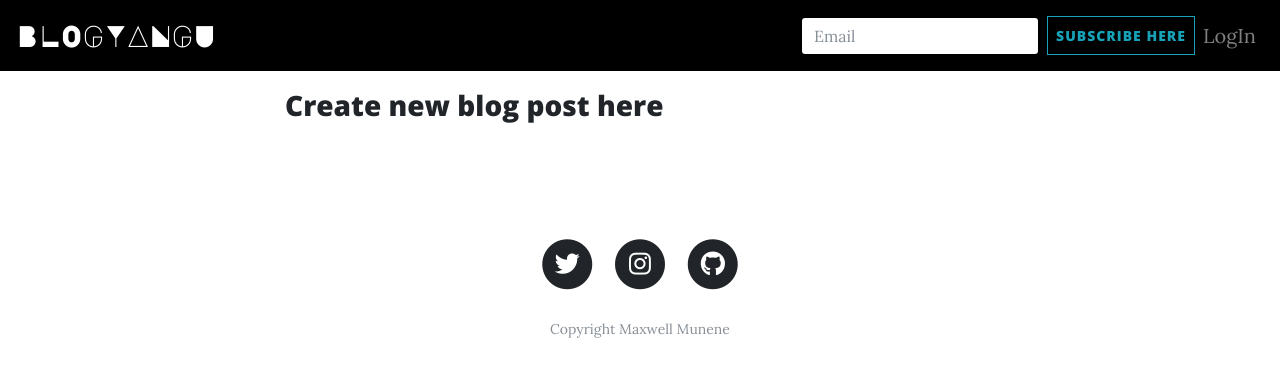
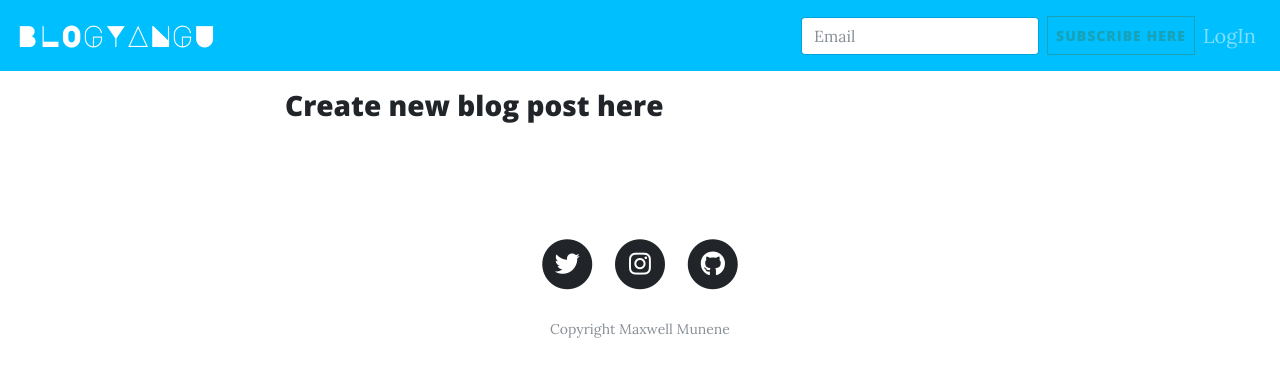
Before and after one commit to tailorv/blogyangu, a Python web app: template app/templates/new_post.html in a window 1280 px wide. Shown: the top 377 px of the page. Run offline with Jinja, Linux system fonts and the light colour scheme; the template is opened without the code that fills it, so the values that code supplies are empty; some libraries are stand-ins or nearby versions.

Commit message:
create navbar

```diff
--- a/app/templates/base.html
+++ b/app/templates/base.html
@@ -35,7 +35,7 @@
 <body>
 
   <!-- Navigation -->
-  <nav class="navbar navbar-expand-lg navbar-dark fixed-top" style="background-color: #000;">
+  <nav class="navbar navbar-expand-lg navbar-dark fixed-top" style="background-color: #00bfff;">
     <a class="navbar-brand" href="/" style="font-family: 'Major Mono Display', monospace; font-size: 30px">BLOGYANGU</a>
     <button class="navbar-toggler" type="button" data-toggle="collapse" data-target="#navbarSupportedContent"
       aria-controls="navbarSupportedContent" aria-expanded="false" aria-label="Toggle navigation">
```
